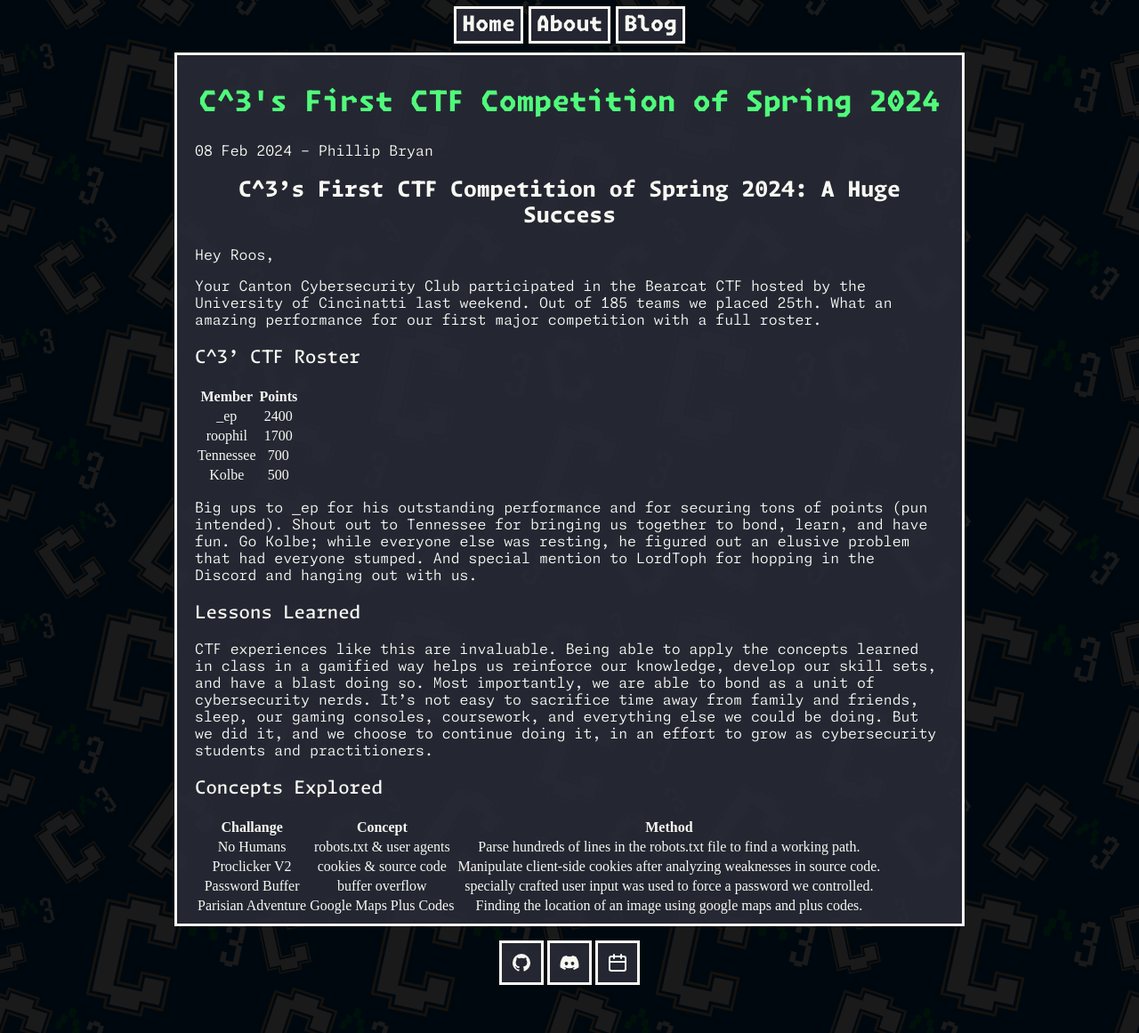
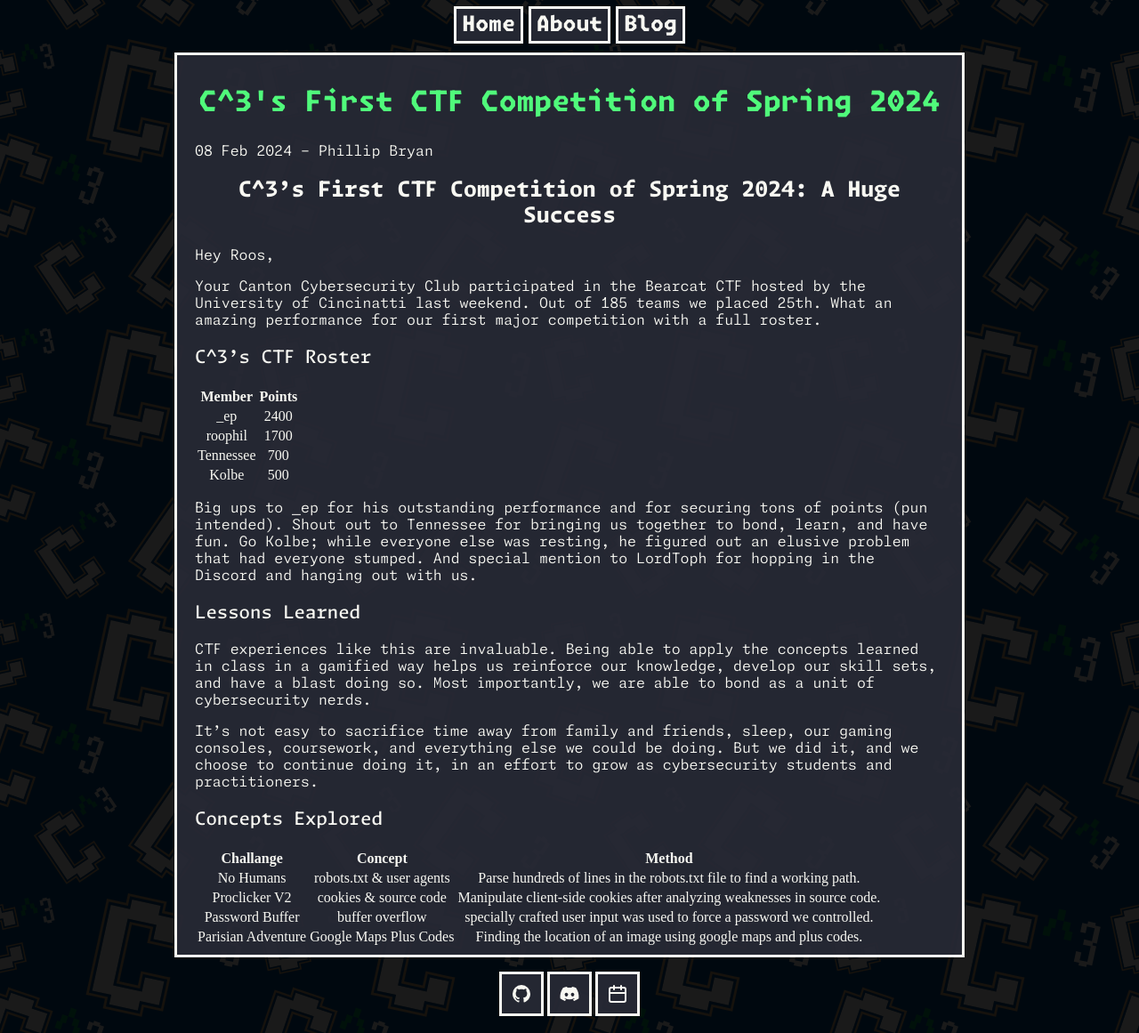
Before and after one commit to Canton-Cybersecurity-Club/Canton-Cybersecurity-Club.github.io, a Jekyll site: the page built from _posts/2024-2-08-24-C^3's First CTF Competition of Spring 2024: A Huge Success.markdown, in a window 1280 px wide. Shown: the whole page at 89% size. Built offline with Jekyll 4.4.1, drawn with Linux system fonts in a browser that asks for light colours.

```diff
--- a/_posts/2024-2-08-24-C^3's First CTF Competition of Spring 2024: A Huge Success.markdown
+++ b/_posts/2024-2-08-24-C^3's First CTF Competition of Spring 2024: A Huge Success.markdown
@@ -9,7 +9,7 @@ Hey Roos,
 
 Your Canton Cybersecurity Club participated in the Bearcat CTF hosted by the University of Cincinatti last weekend. Out of 185 teams we placed 25th. What an amazing performance for our first major competition with a full roster.
 
-### C^3' CTF Roster
+### C^3's CTF Roster
 
 | Member | Points |
 | --------- | --------- |
@@ -21,7 +21,9 @@ Your Canton Cybersecurity Club participated in the Bearcat CTF hosted by the Uni
 Big ups to _ep for his outstanding performance and for securing tons of points (pun intended). Shout out to Tennessee for bringing us together to bond, learn, and have fun. Go Kolbe; while everyone else was resting, he figured out an elusive problem that had everyone stumped. And special mention to LordToph for hopping in the Discord and hanging out with us.
 
 ### Lessons Learned
-CTF experiences like this are invaluable. Being able to apply the concepts learned in class in a gamified way helps us reinforce our knowledge, develop our skill sets, and have a blast doing so. Most importantly, we are able to bond as a unit of cybersecurity nerds. It's not easy to sacrifice time away from family and friends, sleep, our gaming consoles, coursework, and everything else we could be doing. But we did it, and we choose to continue doing it, in an effort to grow as cybersecurity students and practitioners.
+CTF experiences like this are invaluable. Being able to apply the concepts learned in class in a gamified way helps us reinforce our knowledge, develop our skill sets, and have a blast doing so. Most importantly, we are able to bond as a unit of cybersecurity nerds.
+
+It's not easy to sacrifice time away from family and friends, sleep, our gaming consoles, coursework, and everything else we could be doing. But we did it, and we choose to continue doing it, in an effort to grow as cybersecurity students and practitioners.
 
 ### Concepts Explored
 
```
